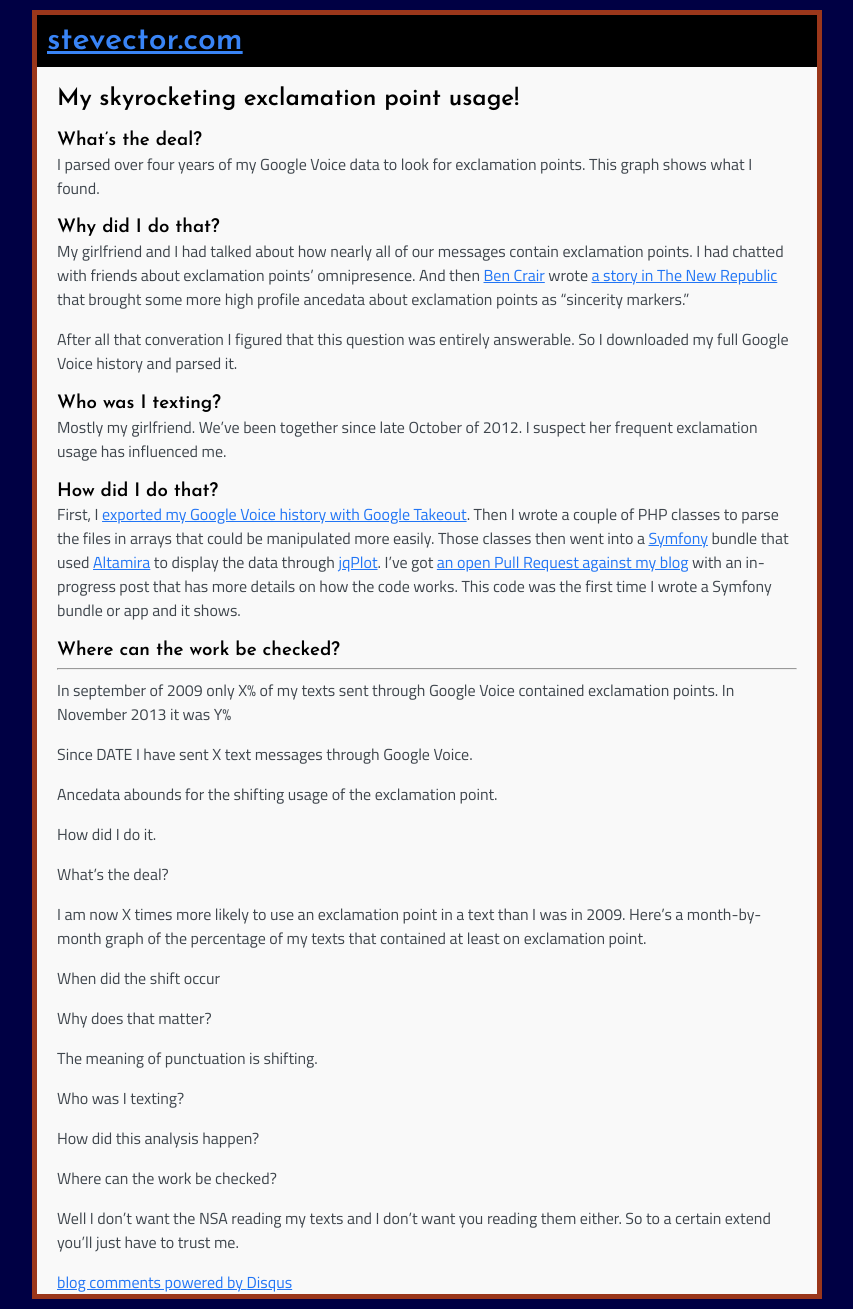
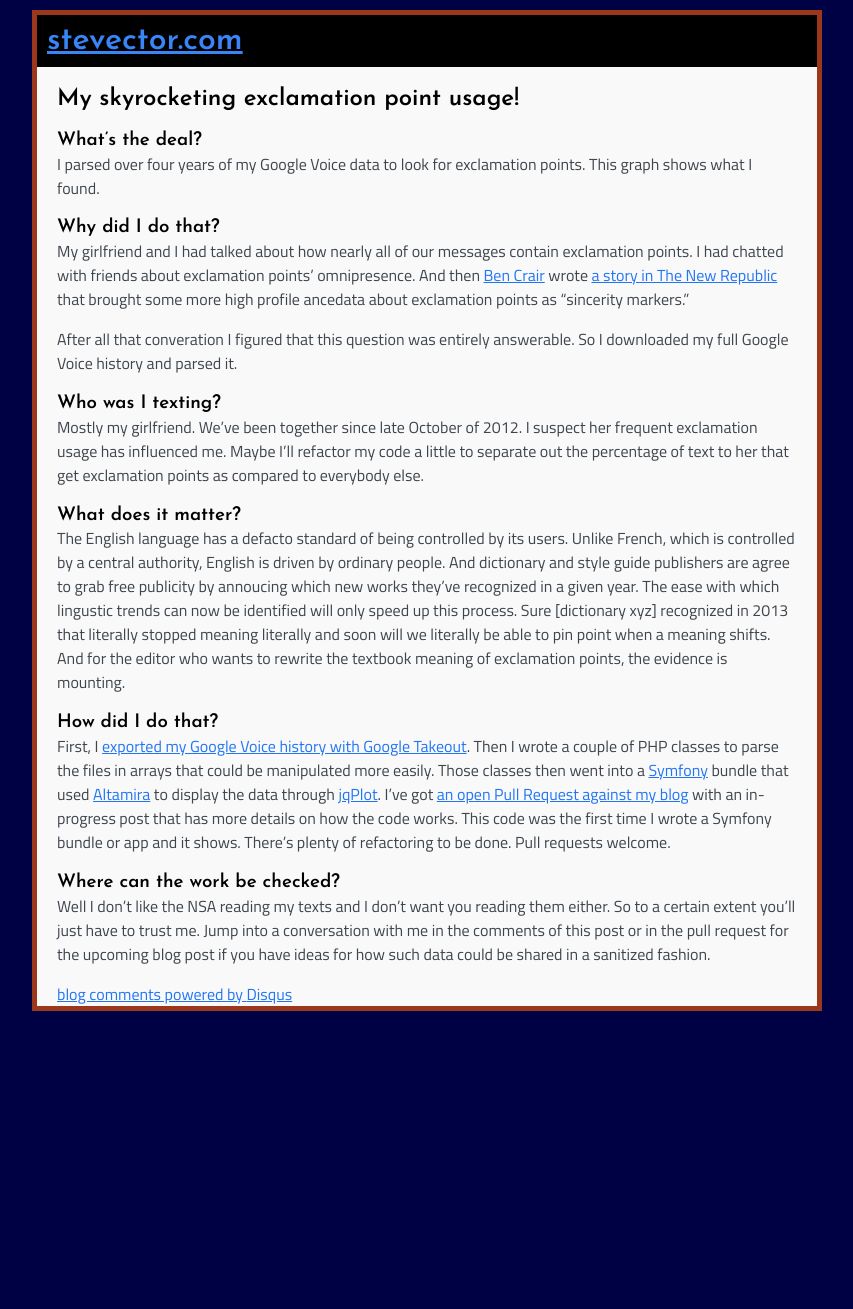
Before and after one commit to stevector/stevector.github.io, a Jekyll site: the page built from _posts/2014-01-01-exclamation-point-usage.md, in a window 1280 px wide. Shown: the whole page, without its empty margins (213-1066 px from the left). Built offline with Jekyll 4.4.1, drawn with Linux system fonts in a browser that asks for light colours; nearby versions of some CDN libraries; Markdown is read by kramdown in place of the engine named in the settings; comment, search, counter and statistics services are not loaded; after the commit the page ends 1021 px from its top, so only the background shows below that.

Commit message:
Cleaning up exclamation point blog post

```diff
--- a/_posts/2014-01-01-exclamation-point-usage.md
+++ b/_posts/2014-01-01-exclamation-point-usage.md
@@ -19,10 +19,16 @@ And then [Ben Crair](https://twitter.com/bencrair) wrote [a story in The New Rep
 After all that converation I figured that this question was entirely answerable.
 So I downloaded my full Google Voice history and parsed it.
 
-
 ### Who was I texting?
 
-Mostly my girlfriend. We've been together since late October of 2012. I suspect her frequent exclamation usage has influenced me.
+Mostly my girlfriend. We've been together since late October of 2012.
+I suspect her frequent exclamation usage has influenced me.
+Maybe I'll refactor my code a little to separate out the percentage of text to her that get exclamation points as compared to everybody else.
+
+
+### What does it matter?
+
+The English language has a defacto standard of being controlled by its users. Unlike French, which is controlled by a central authority, English is driven by ordinary people. And dictionary and style guide publishers are agree to grab free publicity by annoucing which new works they've recognized in a given year. The ease with which lingustic trends can now be identified will only speed up this process. Sure [dictionary xyz] recognized in 2013 that literally stopped meaning literally and soon will we literally be able to pin point when a meaning shifts. And for the editor who wants to rewrite the textbook meaning of exclamation points, the evidence is mounting.
 
 
 ### How did I do that?
@@ -32,54 +38,11 @@ Then I wrote a couple of PHP classes to parse the files in arrays that could be
 Those classes then went into a [Symfony](http://symfony.com/) bundle that used [Altamira](https://github.com/Malwarebytes/Altamira) to display the data through [jqPlot](http://www.jqplot.com/).
 I've got [an open Pull Request against my blog](https://github.com/stevector/stevector.github.io/pull/9) with an in-progress post that has more details on how the code works.
 This code was the first time I wrote a Symfony bundle or app and it shows.
+There's plenty of refactoring to be done.
+Pull requests welcome.
 
 ### Where can the work be checked?
 
-
-------
-
-
-In september of 2009 only X% of my texts sent through Google Voice contained exclamation points. In November 2013 it was Y%
-
-
-
-
-
-
-
-
-Since DATE I have sent X text messages through Google Voice.
-
-
-Ancedata abounds for the shifting usage of the exclamation point.
-
-
-
-
-How did I do it.
-
-
-What’s the deal?
-
-I am now X times more likely to use an exclamation point in a text than I was in 2009. Here’s a month-by-month graph of the percentage of my texts that contained at least on exclamation point.
-
-When did the shift occur
-
-
-
-Why does that matter?
-
-The meaning of punctuation is shifting.
-
-Who was I texting?
-
-
-
-
-How did this analysis happen?
-
-
-
-Where can the work be checked?
-
-Well I don’t want the NSA reading my texts and I don’t want you reading them either. So to a certain extend you’ll just have to trust me.
+Well I don't like the NSA reading my texts and I don’t want you reading them either.
+So to a certain extent you’ll just have to trust me.
+Jump into a conversation with me in the comments of this post or in the pull request for the upcoming blog post if you have ideas for how such data could be shared in a sanitized fashion.
```
